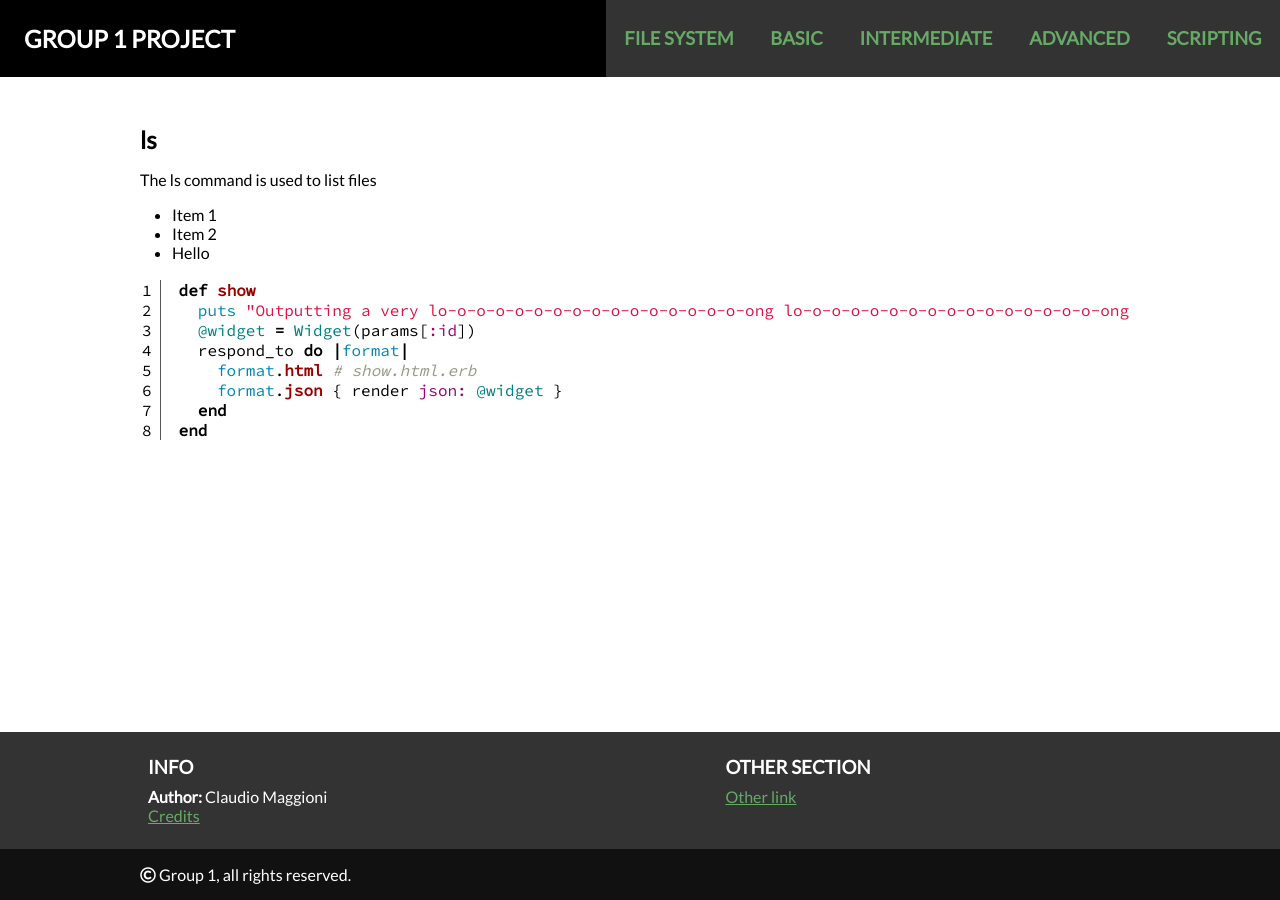
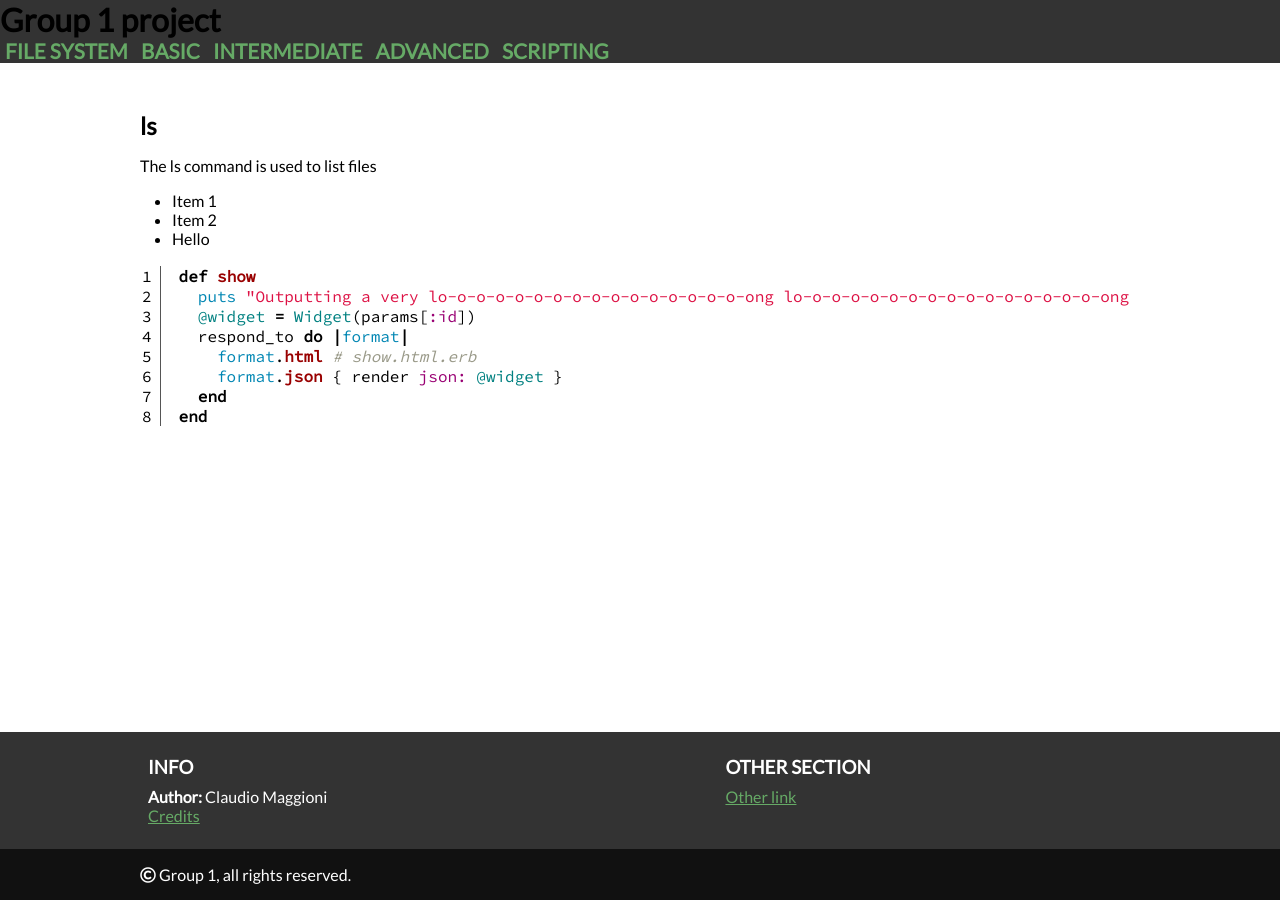
Before and after one commit to bvlj/usi_sa1_theshell_ch, a Jekyll site: the page built from site/index.html, in a window 1280 px wide. Built offline with Jekyll 4.4.1, drawn with Linux system fonts in a browser that asks for light colours; nearby versions of some CDN libraries.

Commit message:
css team: review header
git-svn-id: svn+ssh://atelier.inf.usi.ch/home/bevilj/group-1@29 a672b425-5310-4d7a-af5c-997e18724b81

```diff
--- a/site/_includes/header.html
+++ b/site/_includes/header.html
@@ -1,15 +1,15 @@
-<header>
-  <section class="desktop grow">
+  <div class="menuDesktop">
+	  <span class="boxTitle">
 	    <h1 class="title">{{ site.title }}</h1>
-  </section>
-
-  <section class="menu desktop">
+	  </span>
+	  <span class="boxItem">
 	    <a href="">FILE SYSTEM</a>
 	    <a href="">BASIC</a>
 	    <a href="">INTERMEDIATE</a>
 	    <a href="">ADVANCED</a>
 	    <a href="">SCRIPTING</a>
-  </section>
+	   </span>
+ </div>
 
    <span id="menuTriggerMobile" onclick="triggerMenu(this)">
        <div class="strip1"></div>
@@ -18,13 +18,12 @@
    </span>
 
    <div id="menuMobile" style="margin-left:-100%;">
-        <a class="menuItem selected" href="">FILE SYSTEM</a>
+        <a class="menuItem" href="">FILE SYSTEM</a>
         <a class="menuItem" href="">BASIC</a>
         <a class="menuItem" href="">INTERMEDIATE</a>
         <a class="menuItem" href="">ADVANCED</a>
         <a class="menuItem" href="">SCRIPTING</a>
    </div>
-</header>
 <!-- <nav class="navbar">
     <div class="container">
         <ul class="navbar-list">
--- a/site/_sass/_header.scss
+++ b/site/_sass/_header.scss
@@ -1,20 +1,7 @@
 /*------- GLOBAL ------*/
 
 header {
-  color: white;
-	background-color: #000;
-  width: 100%;
-  display: flex;
-  flex-direction: row;
-
-  section.grow {
-    flex-grow: 1;
-  }
-}
-
-header .title {
-  padding: 1em;
-  text-transform: uppercase;
+	background-color: #333;
 }
 
 /*------- MENU ------*/
@@ -27,7 +14,26 @@
 		display:none;
 	}
 
-header .menu.desktop {
+  .boxTitle{
+    background: #000;
+    width: 30%;
+  }
+
+  .boxItem{
+    width: 69%;
+  }
+
+  .boxItem  a{
+    font-family: "Lato", sans-serif;
+    display: inline-block;
+    color: #6a6;
+    font-weight: bold;
+    text-decoration: none;
+    font-size: 2.3vh;
+    padding: 0 5px;
+  }
+
+/*header .menu.desktop {
   background: #333;
   display: flex;
   justify-content: center;
@@ -49,11 +55,11 @@
   a:visited {
     color: #6a6;
   }
-}
+}*/
 
 @media screen and (max-width: 800px) {
 
-	header .desktop, header .main.desktop {
+	.menuDesktop {
 		display: none;
 	}
 
```
Lines whose indentation alone changed are shown as unchanged.
